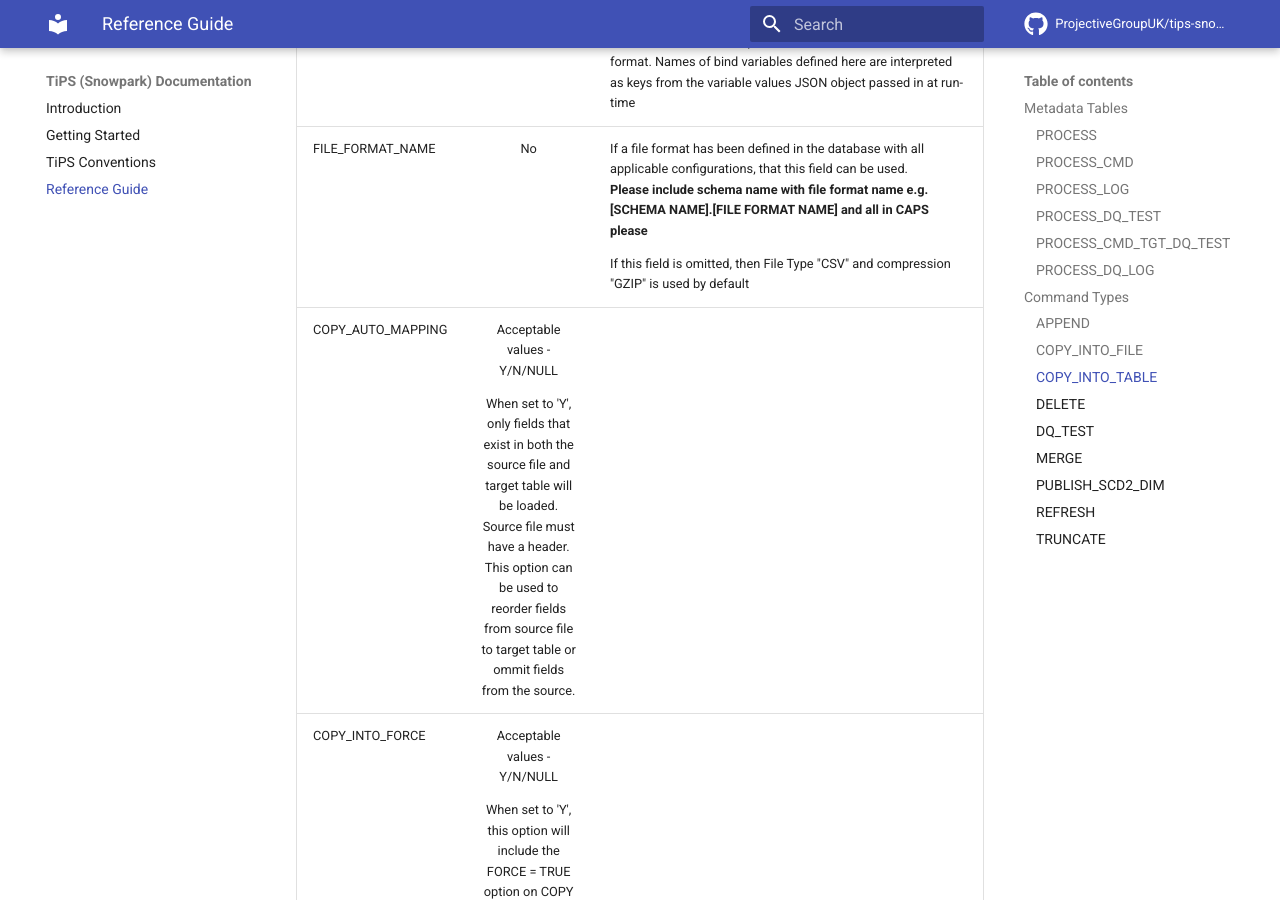
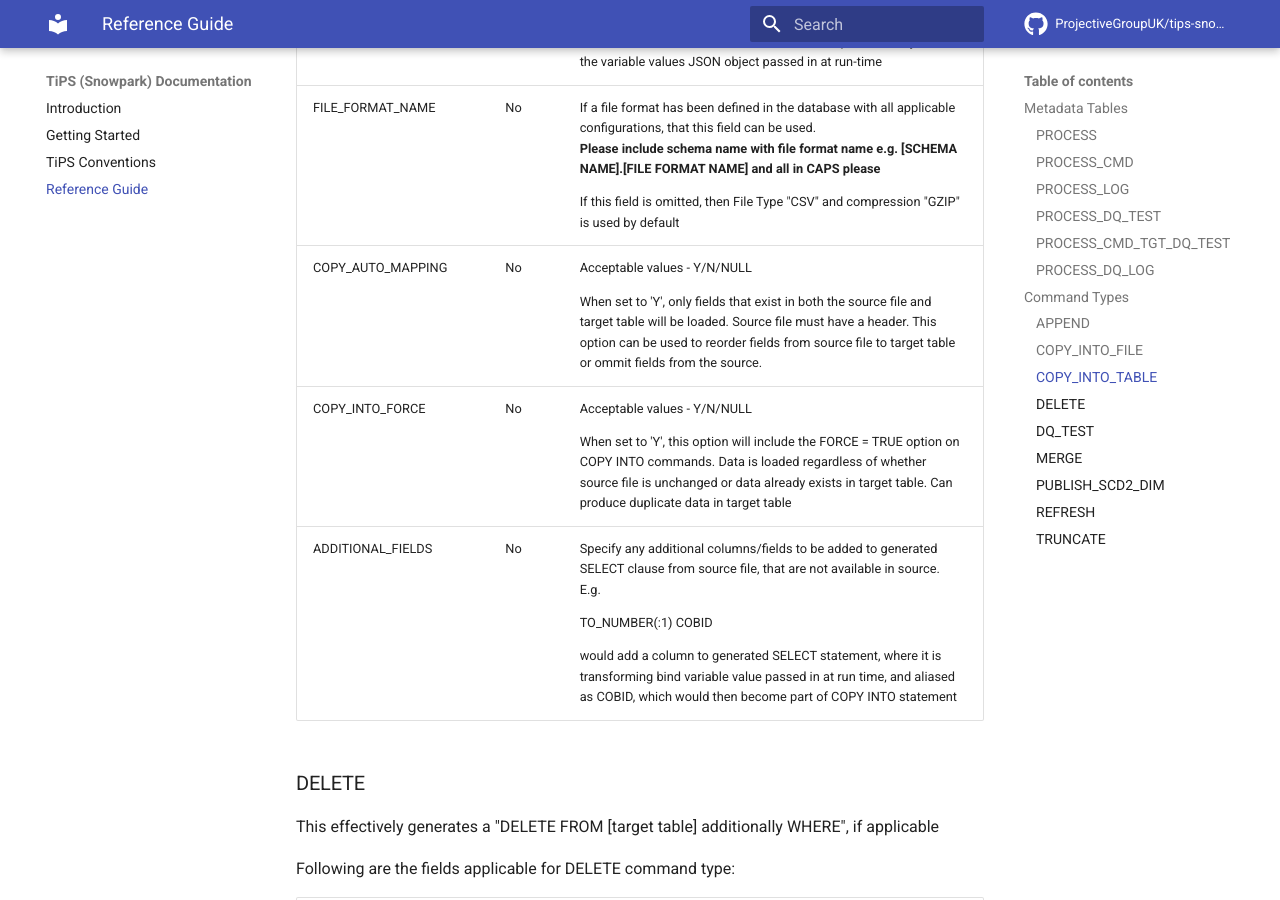
Before and after one commit to ProjectiveGroupUK/tips-snowpark, an MkDocs documentation site: the page built from docs/reference.md, in a window 1280 px wide and 900 px high, scrolled down 11215 px. Built offline with MkDocs 1.6.1 and Material for MkDocs 9.7.7, drawn with Linux system fonts in a browser that asks for light colours; comment, search, counter and statistics services are not loaded.

Commit message:
Update reference.md
Improved documentation for COPY_INTO_TABLE

```diff
--- a/docs/reference.md
+++ b/docs/reference.md
@@ -139,9 +139,9 @@
 | CMD_TGT | Yes | This is the name of table into which data from file is to be loaded<p>**Please include schema name along with table name, and all in CAPS**</p> |
 | CMD_BINDS | No | If bind variables are used in the step, here you specify the name for bind variables, delimited by Pipe **"\|"** symbol. <p>Bind variable values are passed in at runtime in a JSON format. Names of bind variables defined here are interpreted as keys from the variable values JSON object passed in at run-time</p> |
 | FILE_FORMAT_NAME | No | If a file format has been defined in the database with all applicable configurations, that this field can be used. <br>**Please include schema name with file format name e.g. [SCHEMA NAME].[FILE FORMAT NAME] and all in CAPS please**</br><p>If this field is omitted, then File Type "CSV" and compression "GZIP" is used by default |
-| COPY_AUTO_MAPPING | <p>Acceptable values - Y/N/NULL</p> <p>When set to 'Y', only fields that exist in both the source file and target table will be loaded. Source file must have a header. This option can be used to reorder fields from source file to target table or ommit fields from the source.</p>|
-| COPY_INTO_FORCE | <p>Acceptable values - Y/N/NULL</p><p>When set to 'Y', this option will include the FORCE = TRUE option on COPY INTO commands. Data is loaded regardless of whether source file is unchanged or data already exists in target table. Can produce duplicate data in target table </p>|
-
+| COPY_AUTO_MAPPING | No |<p>Acceptable values - Y/N/NULL</p> <p>When set to 'Y', only fields that exist in both the source file and target table will be loaded. Source file must have a header. This option can be used to reorder fields from source file to target table or ommit fields from the source.</p>|
+| COPY_INTO_FORCE | No | <p>Acceptable values - Y/N/NULL</p><p>When set to 'Y', this option will include the FORCE = TRUE option on COPY INTO commands. Data is loaded regardless of whether source file is unchanged or data already exists in target table. Can produce duplicate data in target table </p>|
+| ADDITIONAL_FIELDS | No | Specify any additional columns/fields to be added to generated SELECT clause from source file, that are not available in source. <p>E.g.</p><p>TO_NUMBER(:1) COBID</p><p>would add a column to generated SELECT statement, where it is transforming bind variable value passed in at run time, and aliased as COBID, which would then become part of COPY INTO statement</p>|
 
 ### DELETE
 This effectively generates a "DELETE FROM [target table] additionally WHERE", if applicable
```
